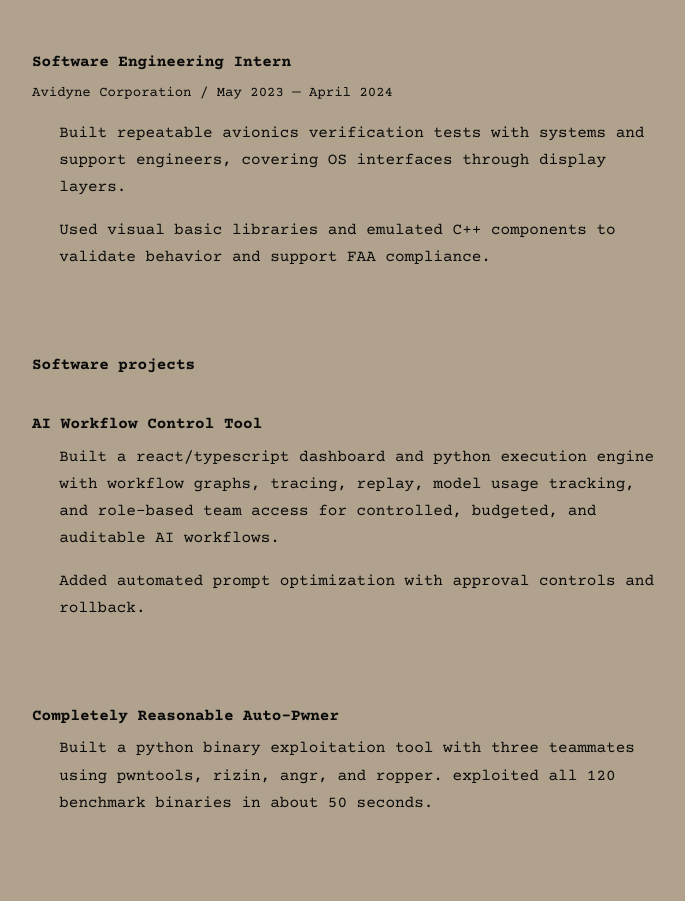
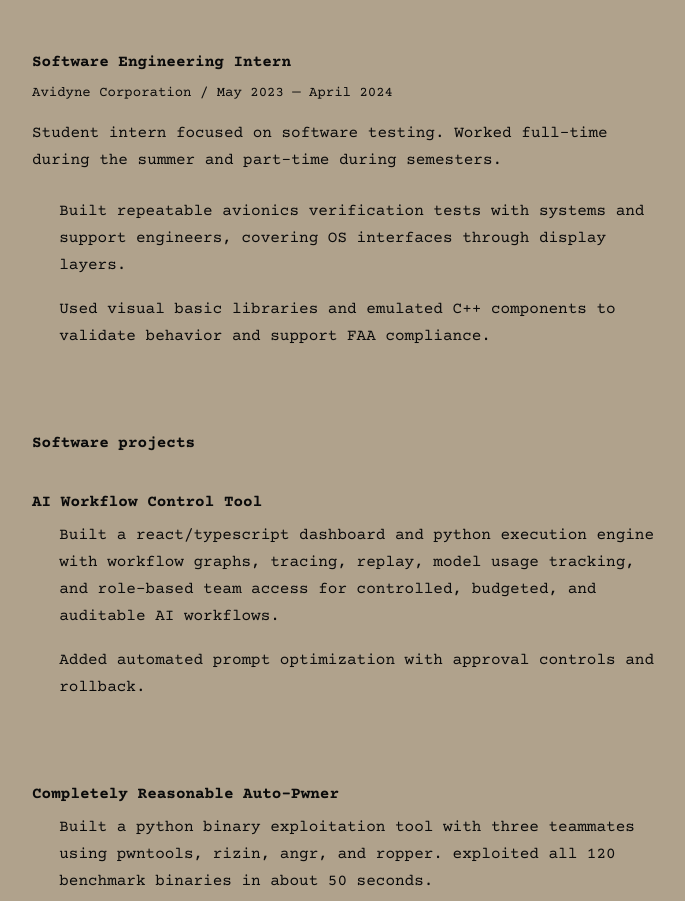
Before and after one commit to pcummings2021/parker-site, a Next.js app: page /experience in a window 1280 px wide. Shown: the part 1340-2241 px from the top of the page, without its empty margins (288-973 px from the left). Built offline with nearby package versions, Linux system fonts and the light colour scheme.

Commit message:
Add Avidyne internship summary

```diff
--- a/app/experience/page.tsx
+++ b/app/experience/page.tsx
@@ -27,6 +27,7 @@ const roles = [
     title: "Software Engineering Intern",
     organization: "Avidyne Corporation",
     period: "May 2023 — April 2024",
+    summary: "Student intern focused on software testing. Worked full-time during the summer and part-time during semesters.",
     details: [
       "Built repeatable avionics verification tests with systems and support engineers, covering OS interfaces through display layers.",
       "Used visual basic libraries and emulated C++ components to validate behavior and support FAA compliance.",
```
